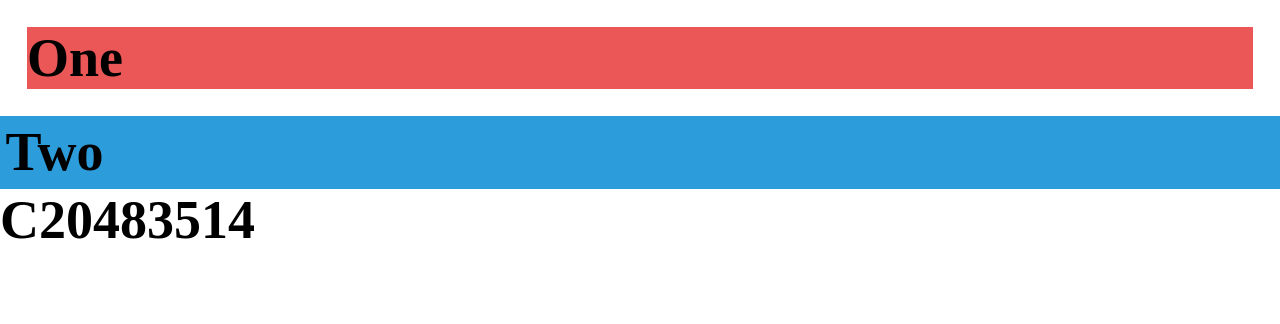
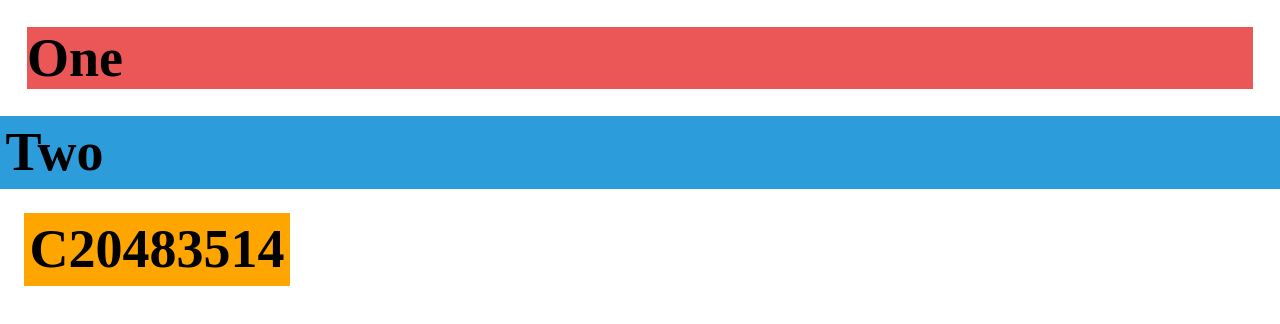
Before and after one commit to OptimisedRice/C20483514-rich-web-application, a plain HTML site: page index.html in a window 1280 px wide. Drawn offline with Linux system fonts and the light colour scheme.

Commit message:
change box 3 styling to be orange and inline block

```diff
--- a/style.css
+++ b/style.css
@@ -28,3 +28,14 @@
     margin: 0em;
 
 }
+
+.box-three {
+
+    padding: 0.1em;
+    background-color: #FFA500;
+    border: 0 solid #27AE60;
+
+ /* Do not forget the behaviour known as margin collapsing. When two elements have two different margins, they will be separated by the highest one.  */
+    margin: 1rem;
+    display: inline-block;
+}
```
